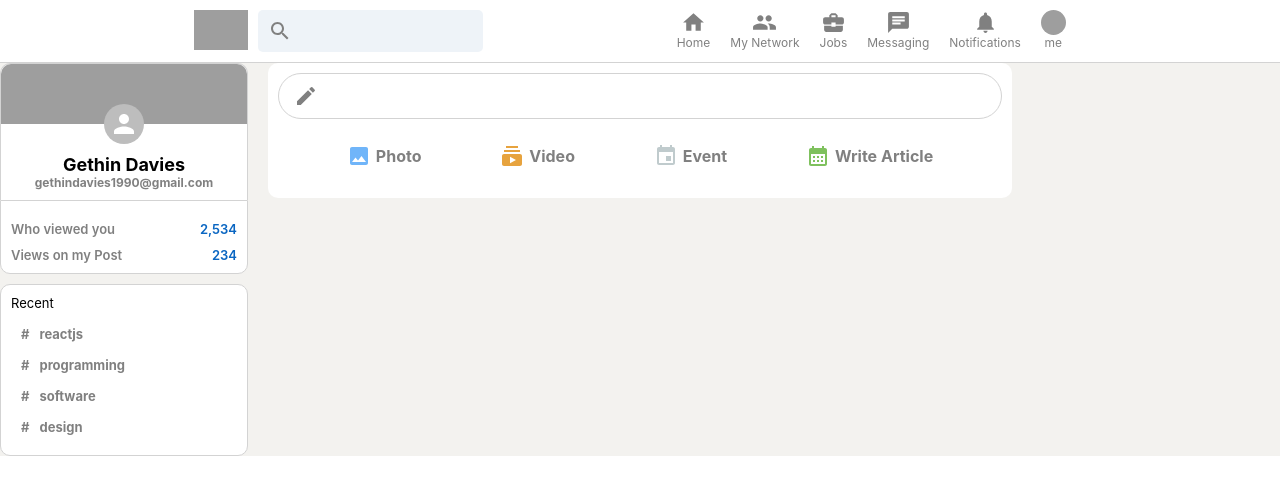
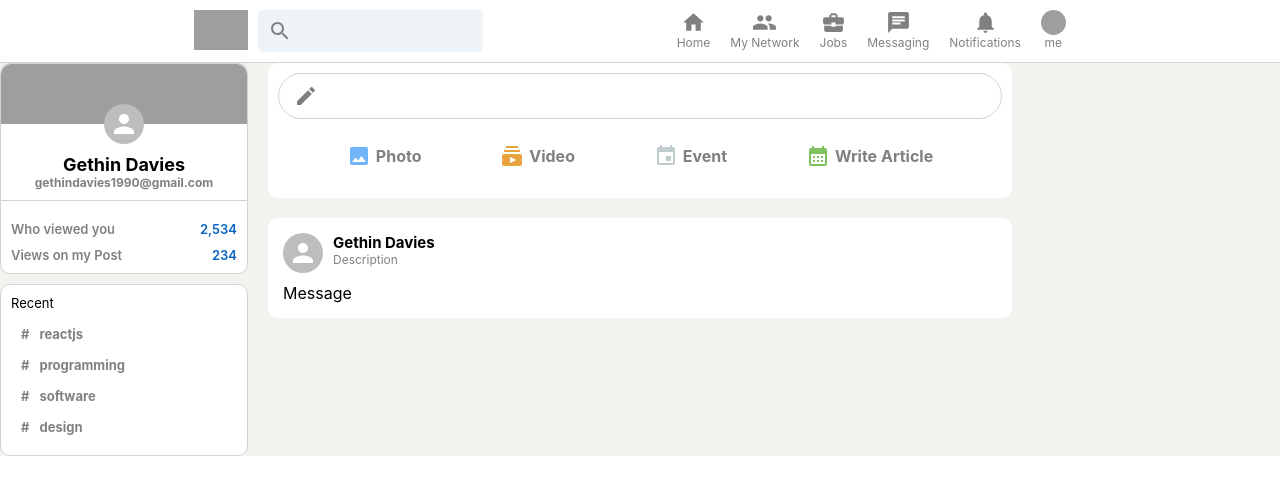
Before and after one commit to GethinDavies1990/linkedin-clone, a React (Create React App) app: page / in a window 1280 px wide. Shown: the top 494 px of the page. Built offline with nearby package versions, Linux system fonts and the light colour scheme; grey boxes are pictures that could not be loaded.

Commit message:
style: post component header section

```diff
--- a/src/Feed.js
+++ b/src/Feed.js
@@ -1,5 +1,6 @@
 import React from "react";
 import "./Feed.css";
+import Posts from "./Posts";
 import InputOption from "./InputOption";
 import CreateIcon from "@mui/icons-material/Create";
 import ImageIcon from "@mui/icons-material/Image";
@@ -41,7 +42,11 @@
                               />
                         </div>
                   </div>
-                  {/* Posts */}
+                  <Posts
+                        name="Gethin Davies"
+                        description="This is a Test"
+                        message="Wow this worked"
+                  />
             </div>
       );
 }
--- /dev/null
+++ b/src/Posts.css
@@ -0,0 +1,28 @@
+.post {
+      background-color: white;
+      padding: 15px;
+      margin-bottom: 10px;
+      border-radius: 10px;
+}
+
+.post__header {
+      display: flex;
+      margin-bottom: 10px;
+}
+
+.post__info {
+      margin-left: 10px;
+}
+
+.post__info > p {
+      font-size: 12px;
+      color: gray;
+}
+
+.post__body {
+      overflow-wrap: anywhere;
+}
+
+.post__info > h2 {
+      font-size: 15px;
+}
--- a/src/Posts.js
+++ b/src/Posts.js
@@ -1,5 +1,5 @@
 import React from "react";
-import "./Post.css";
+import "./Posts.css";
 import { Avatar } from "@mui/material";
 
 function Posts({ name, description, message, photoUrl }) {
```
Also changed, not shown: src/Post.css (deleted).
